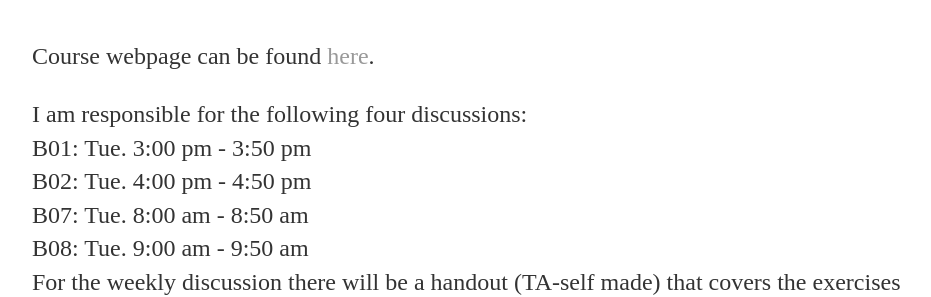
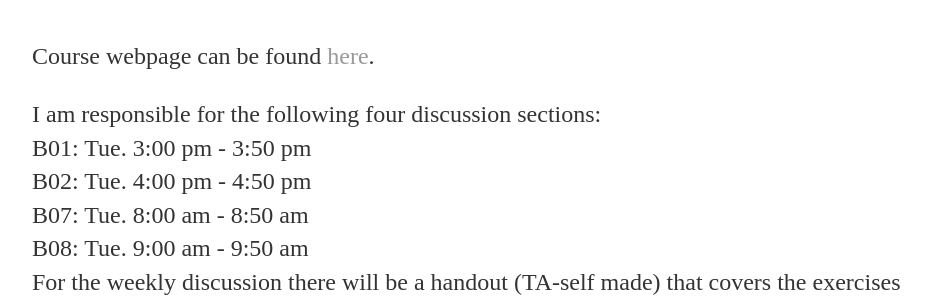
Before and after one commit to kimukook/kimukook.github.io, a Jekyll site: the page built from teaching/math11sp19/index.html, in a window 1280 px wide. Shown: the part 157-454 px from the top of the page, without its empty margins (160-1091 px from the left). Built offline with Jekyll 4.4.1, drawn with Linux system fonts in a browser that asks for light colours.

Commit message:
Update index.html

```diff
--- a/teaching/math11sp19/index.html
+++ b/teaching/math11sp19/index.html
@@ -6,7 +6,7 @@ title: MATH11
 <div class="blurb">
 	<h1>MATH 11 Calculus-based Statistics</h1>
 	<p> Course webpage can be found <a href="http://www.math.ucsd.edu/~maghajani/11.html">here</a>. </p>
-	<p> I am responsible for the following four discussions: <br/>
+	<p> I am responsible for the following four discussion sections: <br/>
 		B01: Tue. 3:00 pm - 3:50 pm <br/>
 		B02: Tue. 4:00 pm - 4:50 pm <br/>
 		B07: Tue. 8:00 am - 8:50 am <br/>
```
